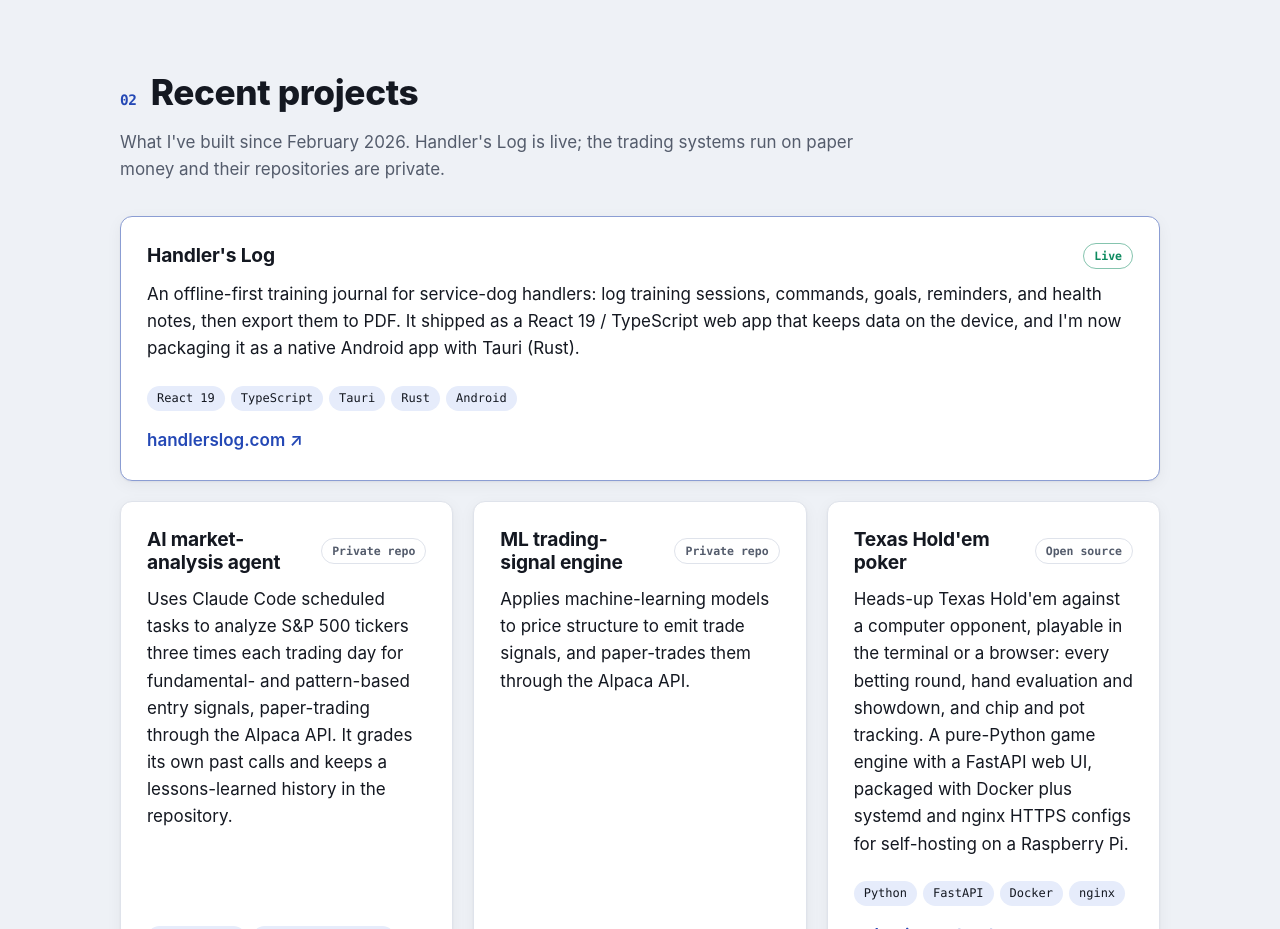
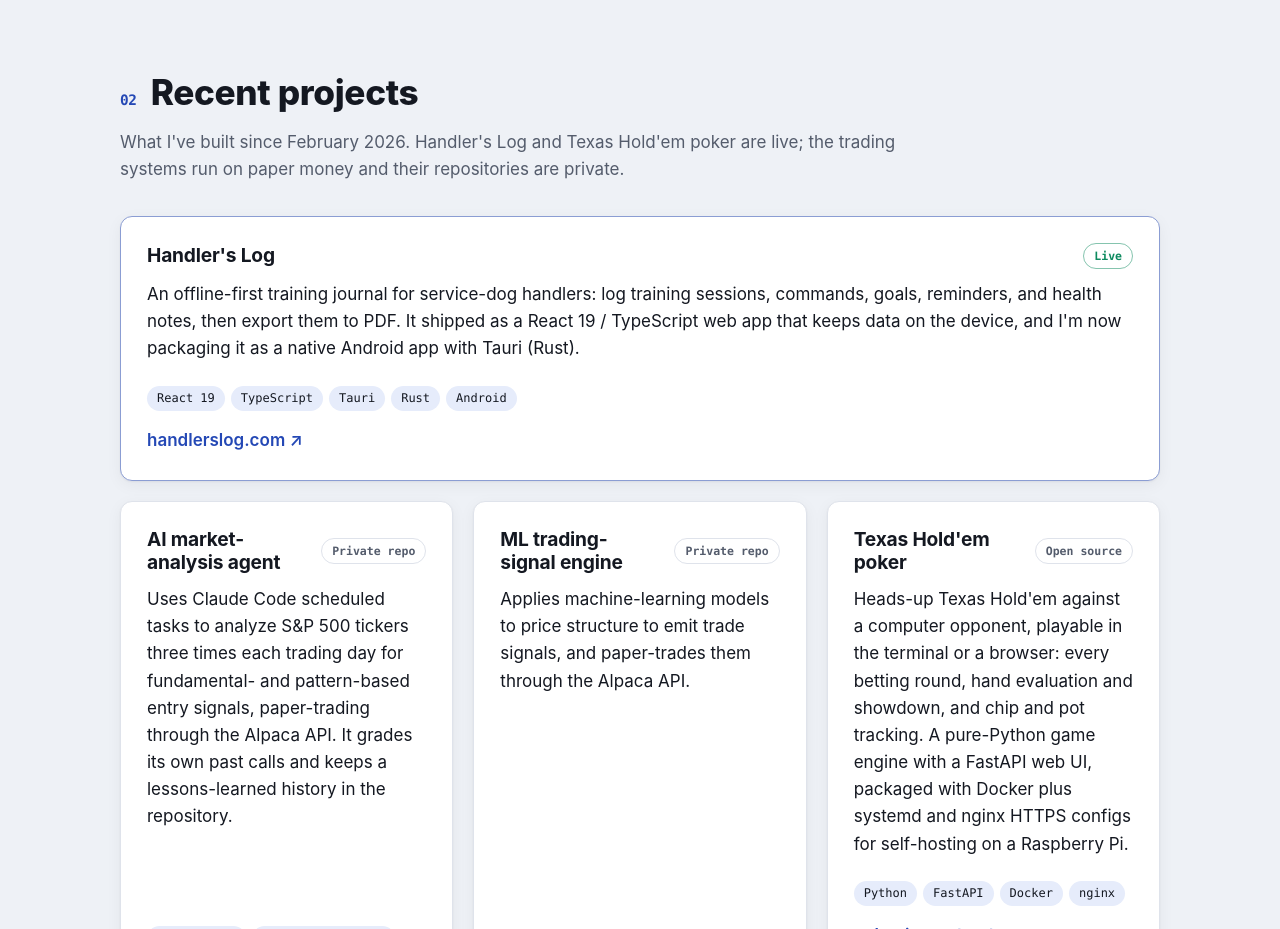
Before and after one commit to jarquet/jarquet.net, a plain HTML site: page public/index.html in a window 1280 px wide. Shown: the part 3460-4389 px from the top of the page. Drawn offline with Linux system fonts and the light colour scheme.

Commit message:
Note that the poker game is live in the Projects intro
Co-Authored-By: Claude Opus 5.5 <noreply@anthropic.com>

```diff
--- a/public/index.html
+++ b/public/index.html
@@ -203,7 +203,7 @@
     <section class="section section-alt" id="projects" aria-labelledby="projects-h">
       <div class="wrap">
         <h2 id="projects-h"><span class="h-num" aria-hidden="true">02</span> Recent projects</h2>
-        <p class="section-intro">What I've built since February 2026. Handler's Log is live; the trading systems run on paper money and their repositories are private.</p>
+        <p class="section-intro">What I've built since February 2026. Handler's Log and Texas Hold'em poker are live; the trading systems run on paper money and their repositories are private.</p>
 
         <div class="cards">
           <article class="card card-feature">
```
